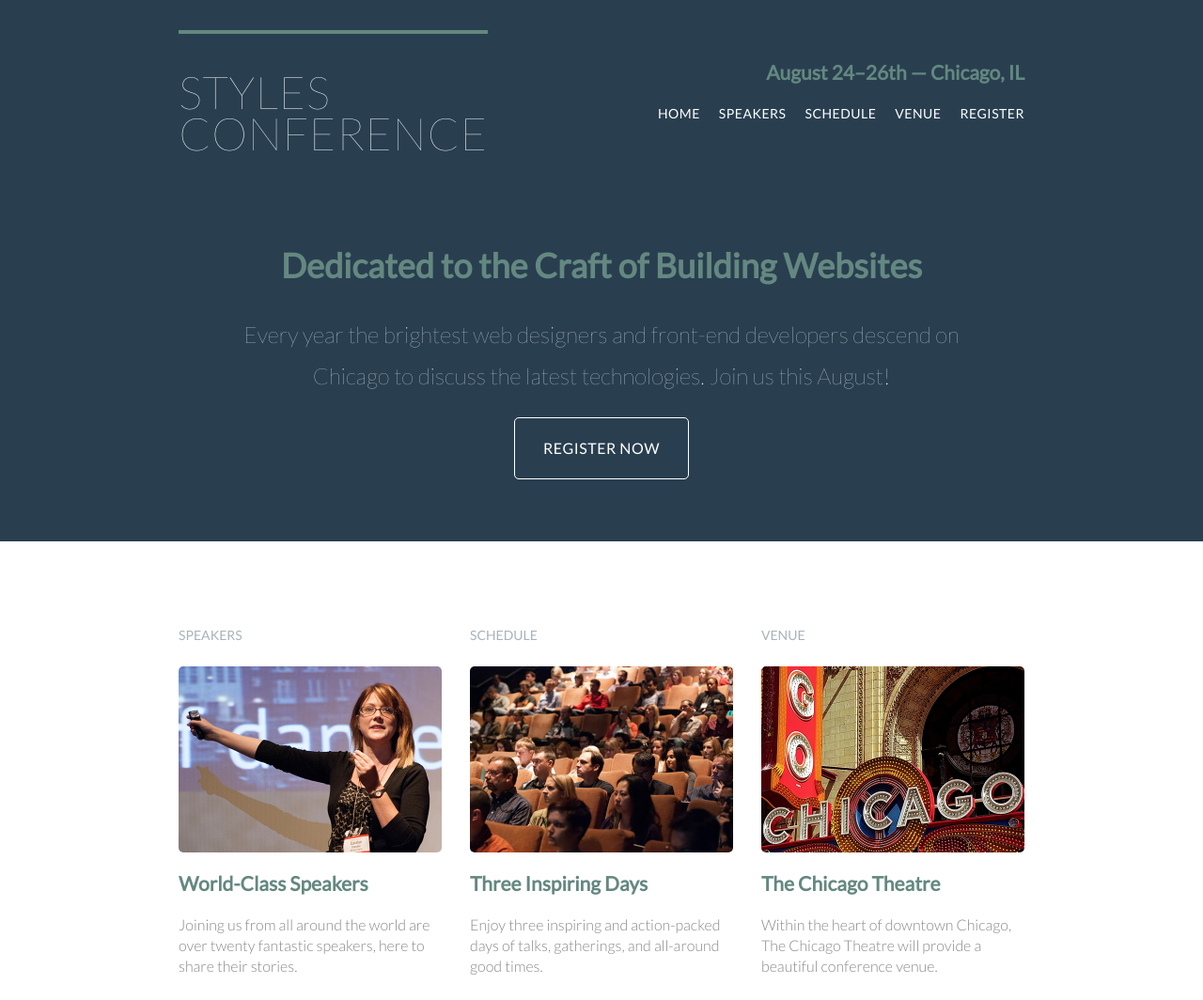
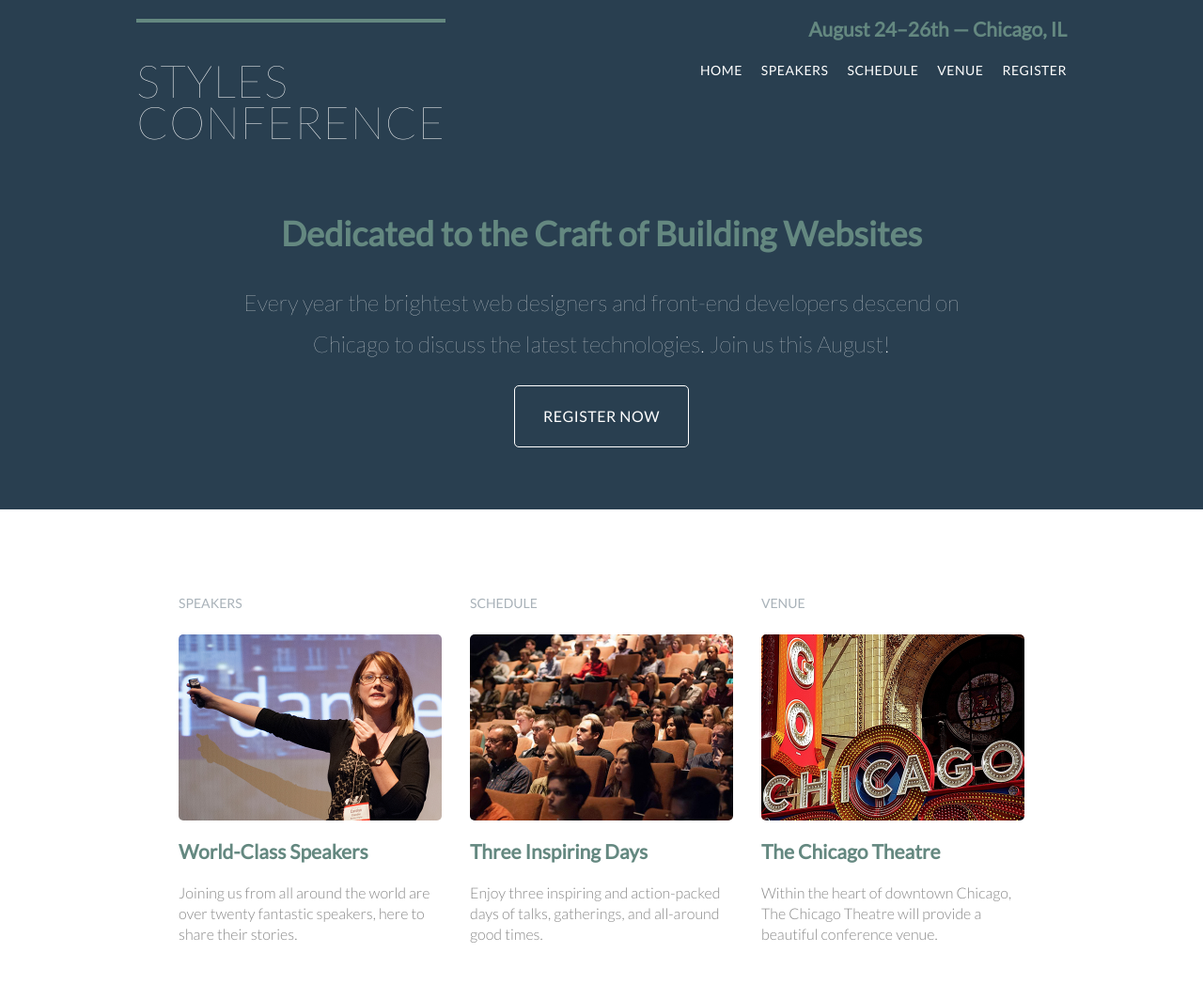
Before and after one commit to eastie71/learn_shayhowe, a website: page app/index.html in a window 1280 px wide. Shown: the top 1064 px of the page at 94% size. Drawn offline with Linux system fonts and the light colour scheme.

Commit message:
Module more styles and setup gulp watch

```diff
--- a/app/assets/stylesheets/base/_global.css
+++ b/app/assets/stylesheets/base/_global.css
@@ -14,6 +14,13 @@ body {
 * {
   box-sizing: border-box;
 }
+
+img {
+  /* this makes images always fit within the browser window - ie. so they dont scroll left to right when too large */
+  max-width: 100%;
+  max-height: auto;
+}
+
 /*
   ========================================
   Grid
@@ -143,35 +150,6 @@ p a {
 
 /*
   ========================================
-  Home
-  ========================================
-*/
-
-.hero {
-  color: #fff;
-  line-height: 44px;
-  padding: 22px 80px 66px 80px;
-  text-align: center;
-}
-.hero h2 {
-  font-size: 36px;
-}
-.hero p {
-  font-size: 24px;
-  font-weight: 100;
-}
-.teaser a:hover h3 {
-  color: #a9b2b9;
-}
-.teaser img {
-  border-radius: 5px;
-  display: block;
-  margin-bottom: 22px;
-  max-width: 100%
-}
-
-/*
-  ========================================
   Primary header
   ========================================
 */
@@ -224,24 +202,6 @@ p a {
   font-size: 14px;
   padding-bottom: 44px;
   padding-top: 44px;
-}
-
-/*
-  ========================================
-  Navigation
-  ========================================
-*/
-
-.nav {
-  text-align: right;
-}
-.nav li {
-  display: inline-block;
-  margin: 0 10px;
-  /*vertical-align: top;*/
-}
-.nav li:last-child {
-  margin-right: 0;
 }
 
 /*
--- /dev/null
+++ b/app/assets/stylesheets/modules/_nav.css
@@ -0,0 +1,29 @@
+/*
+  ========================================
+  Navigation
+  ========================================
+*/
+
+.nav {
+  	text-align: right;
+  	ul {
+		margin: 0;
+		padding: 0;
+		@mixin clearfix;
+	}
+  	li {
+  		display: inline-block;
+  		margin: 0 10px;
+ 		vertical-align: top;
+  	}
+  	li:last-child {
+  		margin-right: 0;
+  	}
+
+  	&__primary {
+  		font-size: 0.875rem;
+		font-weight: 400;
+		letter-spacing: .5px;
+		text-transform: uppercase;
+  	}
+}
--- /dev/null
+++ b/app/assets/stylesheets/modules/_site-header.css
@@ -0,0 +1,26 @@
+.site-header {
+  width: 100%;
+  a {
+    color: #fff;
+  }
+  a:hover {
+    color: $mainGreen;
+  }
+  &__logo {
+    margin: 0 auto;
+    top: 0;
+    float: left;
+    border-top: 4px solid $mainGreen;
+    padding: 40px 0 22px 0;
+    font-size: 48px;
+    line-height: 44px;
+    font-weight: 100;
+    letter-spacing: .5px;
+    text-transform: uppercase;
+    @mixin clearfix;
+  }
+  &__tagline {
+    margin: 20px 0 22px 0;
+    text-align: right;
+  }
+}
--- /dev/null
+++ b/app/assets/stylesheets/modules/_wrapper.css
@@ -0,0 +1,6 @@
+.wrapper {
+	width: 1050px;
+	margin: 0 auto;
+	padding-left: 30px;
+	padding-right: 30px;
+}
--- a/app/assets/stylesheets/styles.css
+++ b/app/assets/stylesheets/styles.css
@@ -5,3 +5,7 @@
 @import "base/_mixins";
 @import "base/_global";
 @import "modules/_btn";
+@import "modules/_hero";
+@import "modules/_site-header";
+@import "modules/_wrapper";
+@import "modules/_nav";
--- a/app/index.html
+++ b/app/index.html
@@ -8,12 +8,13 @@
     <link rel="stylesheet" href="http://fonts.googleapis.com/css?family=Lato:100,300,400">
   </head>
   <body>
-  	<header class="primary-header container group">
-  		<h1 class="logo">
+  	<header class="site-header">
+  		<div class="wrapper">
+	  		<h1 class="site-header__logo">
 				<a href="index.html">Styles </br> Conference</a>
 			</h1>
-		<h3 class="tagline">August 24&ndash;26th &mdash; Chicago, IL</h3>
-		<nav class="nav primary-nav">
+			<h3 class="site-header__tagline">August 24&ndash;26th &mdash; Chicago, IL</h3>
+			<nav class="nav nav__primary">
 				<ul>
 					<li><a href="index.html">Home</a></li><!--
 					--><li><a href="speakers.html">Speakers</a></li><!--
@@ -22,6 +23,7 @@
 					--><li><a href="register.html">Register</a></li>
 				</ul>
 			</nav>
+		</div>
 	</header>
 
 	<section class="hero container">
--- a/app/temp/stylesheets/main.css
+++ b/app/temp/stylesheets/main.css
@@ -364,6 +364,12 @@ body {
   box-sizing: border-box;
 }
 
+img {
+  /* this makes images always fit within the browser window - ie. so they dont scroll left to right when too large */
+  max-width: 100%;
+  max-height: auto;
+}
+
 /*
   ========================================
   Grid
@@ -506,39 +512,6 @@ p a {
 
 /*
   ========================================
-  Home
-  ========================================
-*/
-
-.hero {
-  color: #fff;
-  line-height: 44px;
-  padding: 22px 80px 66px 80px;
-  text-align: center;
-}
-
-.hero h2 {
-  font-size: 36px;
-}
-
-.hero p {
-  font-size: 24px;
-  font-weight: 100;
-}
-
-.teaser a:hover h3 {
-  color: #a9b2b9;
-}
-
-.teaser img {
-  border-radius: 5px;
-  display: block;
-  margin-bottom: 22px;
-  max-width: 100%
-}
-
-/*
-  ========================================
   Primary header
   ========================================
 */
@@ -592,26 +565,6 @@ p a {
   font-size: 14px;
   padding-bottom: 44px;
   padding-top: 44px;
-}
-
-/*
-  ========================================
-  Navigation
-  ========================================
-*/
-
-.nav {
-  text-align: right;
-}
-
-.nav li {
-  display: inline-block;
-  margin: 0 10px;
-  /*vertical-align: top;*/
-}
-
-.nav li:last-child {
-  margin-right: 0;
 }
 
 /*
@@ -847,3 +800,117 @@ textarea {
 .btn--green:hover {
     background: #77a198;
   }
+
+/*
+  ========================================
+  Home
+  ========================================
+*/
+
+.hero {
+  color: #fff;
+  line-height: 44px;
+  padding: 22px 80px 66px 80px;
+  text-align: center;
+}
+
+.hero h2 {
+    font-size: 36px;
+  }
+
+.hero p {
+    font-size: 24px;
+    font-weight: 100;
+  }
+
+.hero
+.teaser a:hover h3 {
+  color: #a9b2b9;
+}
+
+.teaser img {
+  border-radius: 5px;
+  display: block;
+  margin-bottom: 22px;
+}
+
+.site-header {
+  width: 100%;
+}
+
+.site-header a {
+    color: #fff;
+  }
+
+.site-header a:hover {
+    color: #648880;
+  }
+
+.site-header__logo {
+    margin: 0 auto;
+    top: 0;
+    float: left;
+    border-top: 4px solid #648880;
+    padding: 40px 0 22px 0;
+    font-size: 48px;
+    line-height: 44px;
+    font-weight: 100;
+    letter-spacing: .5px;
+    text-transform: uppercase;
+  }
+
+.site-header__logo::after {
+		content: "";
+		clear: both;
+		display: table;
+	}
+
+.site-header__tagline {
+    margin: 20px 0 22px 0;
+    text-align: right;
+  }
+
+.wrapper {
+	width: 1050px;
+	margin: 0 auto;
+	padding-left: 30px;
+	padding-right: 30px;
+}
+
+/*
+  ========================================
+  Navigation
+  ========================================
+*/
+
+.nav {
+  	text-align: right;
+}
+
+.nav ul {
+		margin: 0;
+		padding: 0;
+	}
+
+.nav ul::after {
+		content: "";
+		clear: both;
+		display: table;
+	}
+
+.nav li {
+  		display: inline-block;
+  		margin: 0 10px;
+ 		vertical-align: top;
+  	}
+
+.nav li:last-child {
+  		margin-right: 0;
+  	}
+
+.nav__primary {
+  		font-size: 0.875rem;
+		font-weight: 400;
+		letter-spacing: .5px;
+		text-transform: uppercase;
+  	}
```
Also changed, not shown: app/assets/stylesheets/modules/_hero.css (added, +30 -0 lines), gulp/tasks/styles.js (added, +38 -0 lines), gulp/tasks/watch.js (added, +45 -0 lines), gulpfile.js (+2 -38 lines). Lines whose indentation alone changed are shown as unchanged.
